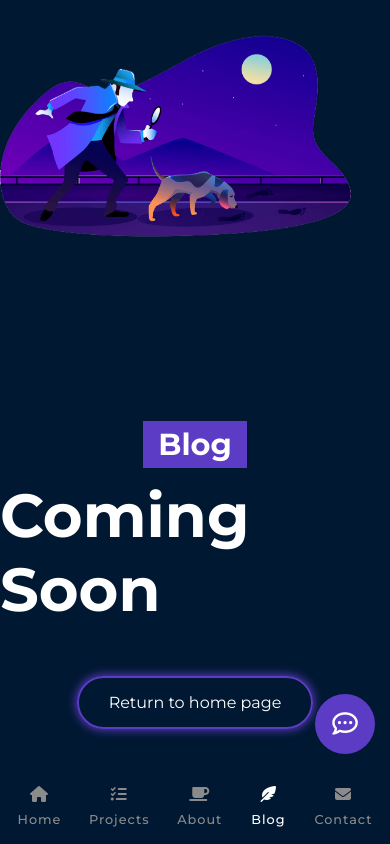
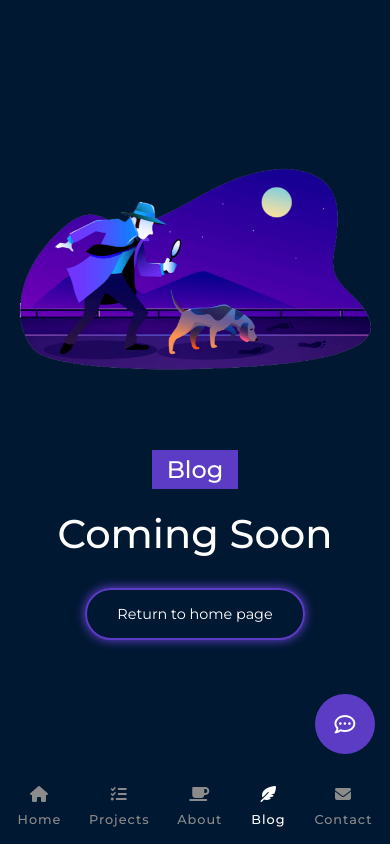
Before and after one commit to nadifalifahim/portfolio-client, a React (Create React App) app: page /blog in a window 390 px wide. Built offline with nearby package versions, Linux system fonts and the light colour scheme.

Commit message:
adds responsiveness

```diff
--- a/src/App.css
+++ b/src/App.css
@@ -7,7 +7,6 @@
   --color-purple: #5c3cc5;
   --color-purple-dark: #5439af;
   --color-purple-scroll: #402b7e;
-  --width-phone-large: 450px;
   font-size: 16px;
 }
 
--- a/src/Pages/About/About.css
+++ b/src/Pages/About/About.css
@@ -95,7 +95,7 @@
   text-align: center;
 }
 
-@media (max-width: 450px) {
+@media (max-width: 700px) {
   .about-container {
     justify-content: flex-start;
     flex-direction: column;
--- a/src/Pages/Home/Contact/Contact.css
+++ b/src/Pages/Home/Contact/Contact.css
@@ -86,7 +86,7 @@
   margin: 30px 0;
 }
 
-@media (max-width: 450px) {
+@media (max-width: 700px) {
   .contact-container {
     overflow-y: scroll;
     display: flex;
--- a/src/Pages/Home/Projects/ProjectLoader/ProjectLoader.css
+++ b/src/Pages/Home/Projects/ProjectLoader/ProjectLoader.css
@@ -24,7 +24,7 @@
   }
 }
 
-@media (max-width: 450px) {
+@media (max-width: 700px) {
   .project-loader p {
     margin: 15px 0;
     font-size: 2rem;
--- a/src/Pages/Home/Projects/Projects.css
+++ b/src/Pages/Home/Projects/Projects.css
@@ -40,7 +40,7 @@
   background: var(--color-purple);
 }
 
-@media (max-width: 450px) {
+@media (max-width: 700px) {
   .projects-header {
     margin: 10px 0 0;
     padding: 5px 30px;
--- a/src/Pages/Home/TopBanner/TopBanner.css
+++ b/src/Pages/Home/TopBanner/TopBanner.css
@@ -62,7 +62,7 @@
   color: var(--color-muted);
 }
 
-@media (max-width: 450px) {
+@media (max-width: 700px) {
   .topbanner-title-container {
     display: flex;
     align-items: center;
--- a/src/Pages/Home/TopBanner/TopBanner.js
+++ b/src/Pages/Home/TopBanner/TopBanner.js
@@ -9,8 +9,10 @@ const TopBanner = () => {
   const [isPhoneView, setIsPhoneView] = useState(false);
 
   useEffect(() => {
-    if (window.innerWidth < 450) {
+    if (window.innerWidth < 700) {
       setIsPhoneView(true);
+    } else {
+      setIsPhoneView(false);
     }
   }, []);
 
@@ -20,7 +22,7 @@ const TopBanner = () => {
         <div className="topbanner-title-container">
           <h1 className="topbanner-heading">Hi, I'm Nadif </h1>
           <div className="topbanner-subheading-container">
-            {isPhoneView ? (
+            {isPhoneView && (
               <h1 className="topbanner-subheading-phone">
                 &#60;{" "}
                 <Typical
@@ -30,7 +32,8 @@ const TopBanner = () => {
                 />{" "}
                 &#62;
               </h1>
-            ) : (
+            )}
+            {!isPhoneView && (
               <h1 className="topbanner-subheading">
                 &#60;{" "}
                 <Typical
--- a/src/Pages/NewProject/NewProject.css
+++ b/src/Pages/NewProject/NewProject.css
@@ -82,7 +82,7 @@
   margin: 30px 0;
 }
 
-@media (max-width: 450px) {
+@media (max-width: 700px) {
   .new-project-heading {
     font-size: 1.5rem;
     text-align: center;
--- a/src/Pages/PageNotFound/PageNorFound.css
+++ b/src/Pages/PageNotFound/PageNorFound.css
@@ -41,11 +41,36 @@
   overflow: hidden;
 }
 
-@media (max-width: 450px) {
+@media (max-width: 700px) {
   .pagenotfound-image-container img {
     max-width: 90%;
     margin: 0 auto;
     height: auto;
     overflow: auto;
   }
+  .pagenotfound-image-container {
+    height: 300px;
+    display: flex;
+    align-items: center;
+    justify-content: center;
+  }
+  .pagenotfound-container h2 {
+    font-size: 1.5rem;
+    font-weight: 500;
+  }
+  .pagenotfound-container h3 {
+    font-size: 2.5rem;
+    margin: 10px 0 30px;
+    text-align: center;
+    font-weight: 500;
+  }
+  .pagenotfound-container button {
+    padding: 15px 30px;
+    border: 2px solid var(--color-purple);
+    outline: none;
+    border-radius: 30px;
+    font-size: 0.9rem;
+    transition: 0.3s ease all;
+    box-shadow: 0 0 10px 1px var(--color-purple);
+  }
 }
--- a/src/Pages/Shared/InstantMessage/InstantMessage.css
+++ b/src/Pages/Shared/InstantMessage/InstantMessage.css
@@ -118,7 +118,7 @@
   color: red;
 }
 
-@media (max-width: 450px) {
+@media (max-width: 700px) {
   .instantMessage-circle {
     bottom: 90px;
     right: 15px;
@@ -132,4 +132,12 @@
     transform: translate(50%, 0);
     width: 350px;
   }
+  /* .instantMessage-sendbutton i {
+    font-size: 0.7rem;
+    margin-left: 5px;
+  } */
+  .instantMessage-container i {
+    color: white;
+    font-size: 1.3rem;
+  }
 }
--- a/src/Pages/Shared/Loader/Loader.css
+++ b/src/Pages/Shared/Loader/Loader.css
@@ -15,7 +15,7 @@
   transform: scale(1) translateY(0px);
 }
 
-@media (max-width: 450px) {
+@media (max-width: 700px) {
   .loader h1 {
     margin-bottom: 15px;
     font-size: 2.2rem;
--- a/src/Pages/Shared/Navbar/Navbar.css
+++ b/src/Pages/Shared/Navbar/Navbar.css
@@ -75,7 +75,7 @@
   padding: 10px;
 }
 
-@media (max-width: 450px) {
+@media (max-width: 700px) {
   .navbar-container {
     height: 10vh;
     bottom: 0;
```
